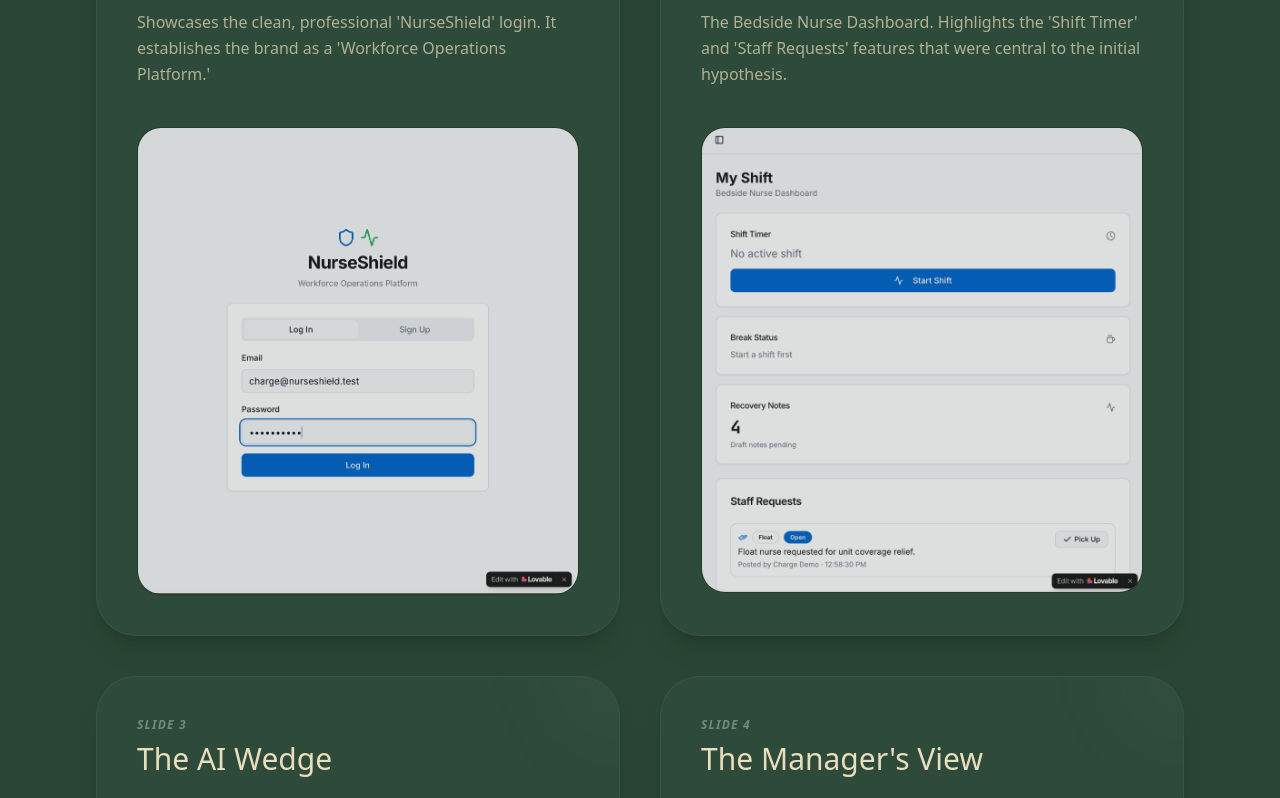
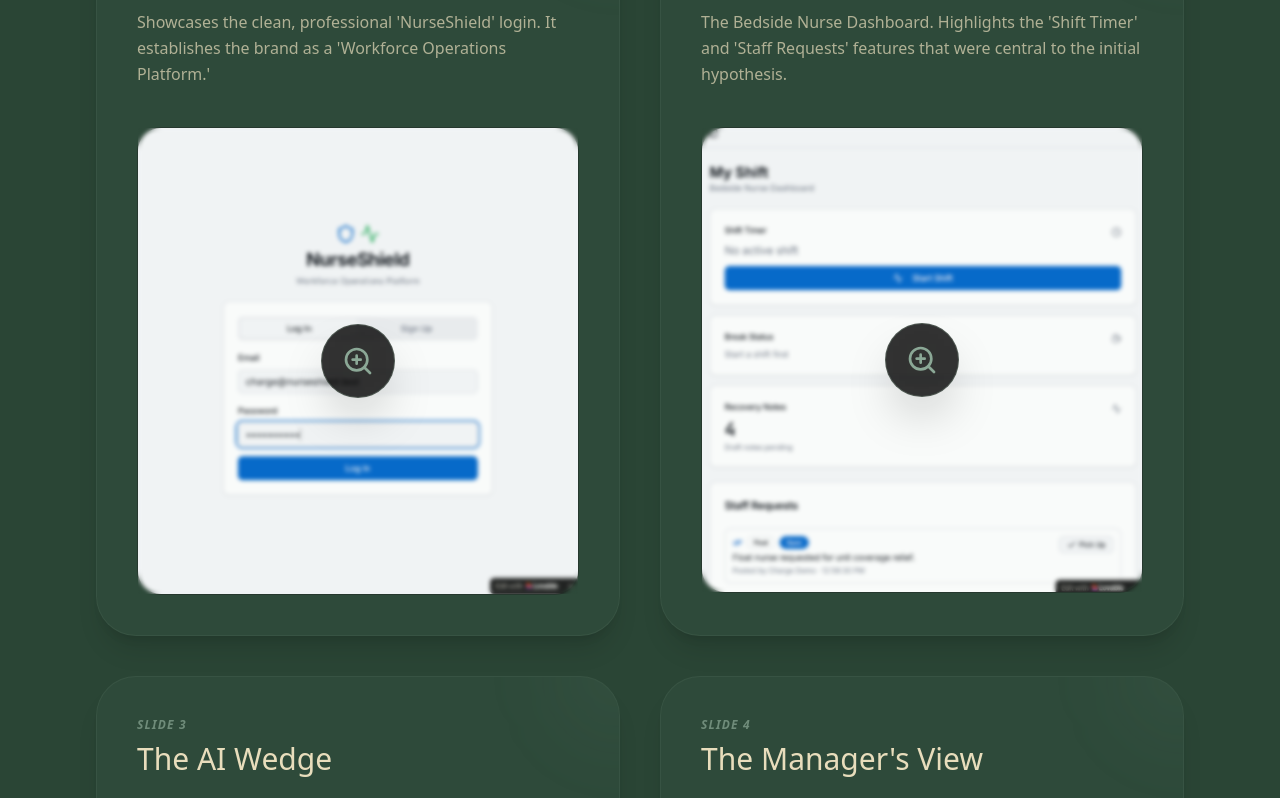
Before and after one commit to TusharSroya/portfolio-website, a Next.js app: page /portfolio/nurseshield in a window 1280 px wide. Shown: the part 1980-2778 px from the top of the page. Built offline with nearby package versions, Linux system fonts and the light colour scheme; a web font is replaced by a local one.

Commit message:
feat: convert css hover states to framer motion scroll-animations

```diff
--- a/src/app/portfolio/valgenesis/page.tsx
+++ b/src/app/portfolio/valgenesis/page.tsx
@@ -210,22 +210,39 @@
               {/* Slide Gallery */}
               <div className="grid grid-cols-1 sm:grid-cols-2 lg:grid-cols-4 gap-4 relative z-10">
                 {trainingSlides.map((slide, i) => (
-                  <div
+                  <motion.div
                     key={i}
-                    className="group/slide aspect-[4/3] rounded-xl bg-background border border-sage/20 overflow-hidden cursor-zoom-in hover:border-sage/50 transition-all flex items-center justify-center relative shadow-lg"
+                    className="aspect-[4/3] rounded-xl bg-background border border-sage/20 overflow-hidden cursor-zoom-in hover:border-sage/50 transition-colors flex items-center justify-center relative shadow-lg"
+                    initial="idle"
+                    whileHover="active"
+                    whileInView="active"
+                    viewport={{ margin: "-20% 0px -20% 0px", amount: 0.5 }}
                     onClick={() => setSelectedSlideIdx(i)}
                   >
-                    <img
+                    <motion.img
                       src={slide.img}
                       alt={slide.title}
-                      className="w-full h-full object-cover opacity-80 group-hover/slide:opacity-100 group-hover/slide:scale-105 transition-all duration-700"
+                      variants={{
+                        idle: { opacity: 0.8, scale: 1 },
+                        active: { opacity: 1, scale: 1.05 }
+                      }}
+                      transition={{ duration: 0.7, ease: "easeOut" }}
+                      className="w-full h-full object-cover"
                     />
-                    <div className="absolute inset-0 bg-sage/5 opacity-0 group-hover/slide:opacity-100 transition-opacity flex items-center justify-center backdrop-blur-[1px]">
-                       <div className="bg-black/60 p-2 rounded-full border border-sage/20 scale-90 group-hover/slide:scale-100 transition-transform">
+                    <motion.div
+                      variants={{ idle: { opacity: 0 }, active: { opacity: 1 } }}
+                      transition={{ duration: 0.3 }}
+                      className="absolute inset-0 bg-sage/5 flex items-center justify-center backdrop-blur-[1px]"
+                    >
+                       <motion.div
+                         variants={{ idle: { scale: 0.9 }, active: { scale: 1 } }}
+                         transition={{ duration: 0.4 }}
+                         className="bg-black/60 p-2 rounded-full border border-sage/20"
+                       >
                          <ArrowUpRight className="w-4 h-4 text-sage" />
-                       </div>
-                    </div>
-                  </div>
+                       </motion.div>
+                    </motion.div>
+                  </motion.div>
                 ))}
               </div>
 
--- a/src/components/NurseShieldPostMortem.tsx
+++ b/src/components/NurseShieldPostMortem.tsx
@@ -2,6 +2,7 @@
 
 import React, { useState, useEffect } from 'react';
 import { ArrowRight, AlertTriangle, Lightbulb, Clock, Shield, Brain, X, ZoomIn, ChevronLeft, ChevronRight, Play } from 'lucide-react';
+import { motion } from 'framer-motion';
 
 export default function NurseShieldPostMortem() {
   const [selectedIdx, setSelectedIdx] = useState<number | null>(null);
@@ -115,17 +116,44 @@
                 <p className="text-accent-cream/70 text-base leading-relaxed mt-2">{item.desc}</p>
               </div>
 
-              <div
-                className="mt-4 w-full bg-black/40 rounded-3xl border border-sage/10 flex items-center justify-center relative overflow-hidden cursor-zoom-in group/img shadow-inner"
+              <motion.div
+                className="mt-4 w-full bg-black/40 rounded-3xl border border-sage/10 flex items-center justify-center relative overflow-hidden cursor-zoom-in shadow-inner"
+                initial="idle"
+                whileHover="active"
+                whileInView="active"
+                viewport={{ margin: "-20% 0px -20% 0px", amount: 0.5 }}
                 onClick={() => setSelectedIdx(i)}
               >
-                <img src={item.img} alt={item.title} className="w-full h-auto object-cover opacity-85 group-hover:opacity-100 group-hover:scale-[1.03] transition-all duration-1000 ease-out" />
-                <div className="absolute inset-0 bg-sage/5 opacity-0 group-hover/img:opacity-100 transition-opacity flex items-center justify-center backdrop-blur-[2px]">
-                   <div className="bg-black/80 backdrop-blur-xl p-5 rounded-full border border-sage/30 transform translate-y-6 group-hover/img:translate-y-0 transition-all duration-700 shadow-2xl">
+                <motion.img
+                  src={item.img}
+                  alt={item.title}
+                  variants={{
+                    idle: { opacity: 0.85, scale: 1 },
+                    active: { opacity: 1, scale: 1.03 }
+                  }}
+                  transition={{ duration: 1, ease: "easeOut" }}
+                  className="w-full h-auto object-cover"
+                />
+                <motion.div
+                  variants={{
+                    idle: { opacity: 0 },
+                    active: { opacity: 1 }
+                  }}
+                  transition={{ duration: 0.5 }}
+                  className="absolute inset-0 bg-sage/5 flex items-center justify-center backdrop-blur-[2px]"
+                >
+                   <motion.div
+                     variants={{
+                       idle: { y: 24 },
+                       active: { y: 0 }
+                     }}
+                     transition={{ duration: 0.7 }}
+                     className="bg-black/80 backdrop-blur-xl p-5 rounded-full border border-sage/30 shadow-2xl"
+                   >
                      <ZoomIn className="w-8 h-8 text-sage" />
-                   </div>
-                </div>
-              </div>
+                   </motion.div>
+                </motion.div>
+              </motion.div>
             </div>
           ))}
         </div>
--- a/src/components/SelectedWorks.tsx
+++ b/src/components/SelectedWorks.tsx
@@ -1,5 +1,6 @@
 import { Stethoscope, Database, Activity, ArrowRight } from "lucide-react";
 import Link from "next/link";
+import { motion } from "framer-motion";
 
 export const SelectedWorks = () => {
   const projects = [
@@ -46,10 +47,22 @@
 
         <div className="flex flex-col gap-12 text-accent-cream">
           {projects.map((project, idx) => (
-            <div key={idx} className="group relative border border-sage/20 rounded-3xl p-6 md:p-12 hover:bg-sage/10 transition-all duration-300 overflow-hidden flex flex-col md:flex-row gap-8 md:gap-16">
+            <motion.div
+              key={idx}
+              className="group relative border border-sage/20 rounded-3xl p-6 md:p-12 overflow-hidden flex flex-col md:flex-row gap-8 md:gap-16 shadow-lg hover:shadow-xl transition-shadow duration-300"
+              initial="idle"
+              whileHover="active"
+              whileInView="active"
+              viewport={{ margin: "-20% 0px -20% 0px", amount: 0.3 }}
+            >
+              <motion.div
+                variants={{ idle: { opacity: 0 }, active: { opacity: 1 } }}
+                transition={{ duration: 0.5 }}
+                className="absolute inset-0 bg-sage/10 pointer-events-none -z-10"
+              />
 
               {/* Left Column (Title & Role) */}
-              <div className="md:w-1/3 flex flex-col gap-4">
+              <div className="md:w-1/3 flex flex-col gap-4 relative z-10">
                  <div className="w-14 h-14 bg-sage/10 rounded-full flex items-center justify-center text-sage mb-2 md:mb-4">
                    <project.icon className="w-7 h-7" strokeWidth={1.5} />
                  </div>
@@ -58,7 +71,7 @@
               </div>
 
               {/* Right Column (Details) */}
-              <div className="md:w-2/3 flex flex-col gap-6 md:gap-8 border-t md:border-t-0 md:border-l border-sage/20 pt-6 md:pt-0 md:pl-12">
+              <div className="md:w-2/3 flex flex-col gap-6 md:gap-8 border-t md:border-t-0 md:border-l border-sage/20 pt-6 md:pt-0 md:pl-12 relative z-10">
                 <div className="flex flex-col gap-2 md:gap-3">
                   <h5 className="text-sm uppercase tracking-widest text-sage/70 font-semibold">The Problem</h5>
                   <p className="text-lg font-light leading-relaxed">{project.problem}</p>
@@ -82,7 +95,7 @@
                   </Link>
                 </div>
               </div>
-            </div>
+            </motion.div>
           ))}
         </div>
       </div>
```
